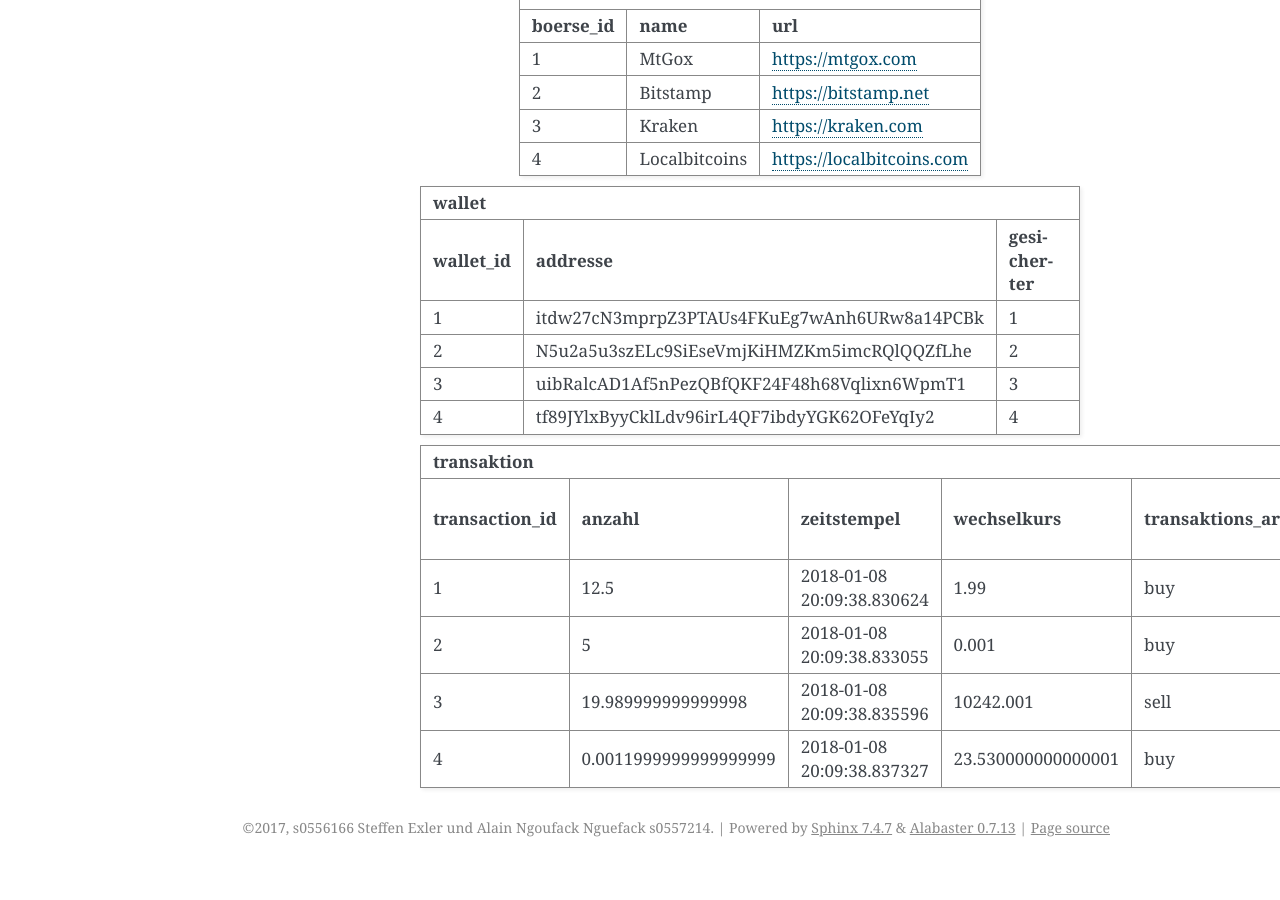
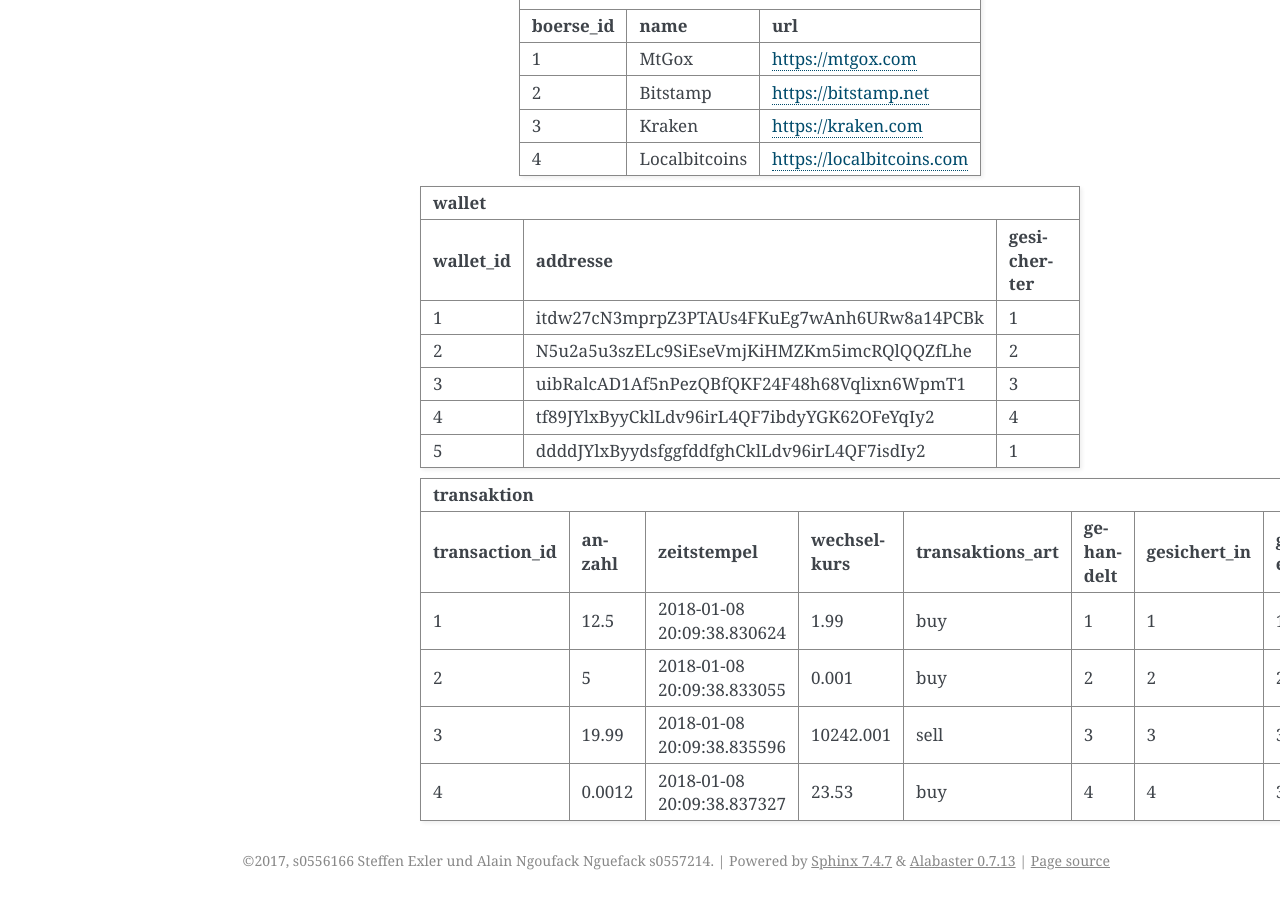
Before and after one commit to linuxluigi/java-cryptokeeper, a Sphinx documentation site: the page built from docs/implementationsentwurf.rst, in a window 1280 px wide and 900 px high, scrolled down 1619 px. Built offline with Sphinx 7.4.7, drawn with Linux system fonts in a browser that asks for light colours; before the commit the page ends 2486 px from its top, so only the background shows below that.

Commit message:
hopefully final update

```diff
--- a/docs/conf.py
+++ b/docs/conf.py
@@ -55,9 +55,9 @@
 # built documents.
 #
 # The short X.Y version.
-version = '0.1.1'
+version = '0.1.2'
 # The full version, including alpha/beta/rc tags.
-release = '0.1.1'
+release = '0.1.2'
 
 # The language for content autogenerated by Sphinx. Refer to Dokumentation
 # for a list of supported languages.
--- a/docs/implementationsentwurf.rst
+++ b/docs/implementationsentwurf.rst
@@ -136,15 +136,16 @@
 2                             N5u2a5u3szELc9SiEseVmjKiHMZKm5imcRQlQQZfLhe  2
 3                             uibRalcAD1Af5nPezQBfQKF24F48h68Vqlixn6WpmT1  3
 4                             tf89JYlxByyCklLdv96irL4QF7ibdyYGK62OFeYqIy2  4
+5                             ddddJYlxByydsfggfddfghCklLdv96irL4QF7isdIy2  1
 ============================  ===========================================  ==============
 
-============================  ============================  ============================  ============================  ============================  ============================  ============================
+============================  ============================  ============================  ============================  ============================  ============================  ============================  ============================
 transaktion
-----------------------------------------------------------------------------------------------------------------------------------------------------------------------------------------------------------------
-transaction_id                anzahl                        zeitstempel                   wechselkurs                   transaktions_art              gehandelt                     gesichert_in
-============================  ============================  ============================  ============================  ============================  ============================  ============================
-1                             12.5                          2018-01-08 20:09:38.830624    1.99                          buy                           1                             1
-2                             5                             2018-01-08 20:09:38.833055    0.001                         buy                           2                             2
-3                             19.989999999999998            2018-01-08 20:09:38.835596    10242.001                     sell                          3                             3
-4                             0.0011999999999999999         2018-01-08 20:09:38.837327    23.530000000000001            buy                           4                             4
-============================  ============================  ============================  ============================  ============================  ============================  ============================
+----------------------------------------------------------------------------------------------------------------------------------------------------------------------------------------------------------------------------------------------
+transaction_id                anzahl                        zeitstempel                   wechselkurs                   transaktions_art              gehandelt                     gesichert_in                  gehoert
+============================  ============================  ============================  ============================  ============================  ============================  ============================  ============================
+1                             12.5                          2018-01-08 20:09:38.830624    1.99                          buy                           1                             1                             1
+2                             5                             2018-01-08 20:09:38.833055    0.001                         buy                           2                             2                             2
+3                             19.99                         2018-01-08 20:09:38.835596    10242.001                     sell                          3                             3                             3
+4                             0.0012                        2018-01-08 20:09:38.837327    23.53                         buy                           4                             4                             3
+============================  ============================  ============================  ============================  ============================  ============================  ============================  ============================
--- a/docs/index.rst
+++ b/docs/index.rst
@@ -14,3 +14,5 @@
    er-diagramm
    implementationsentwurf
    sql-script
+   operatorbaum
+   sql-commands
```
Also changed, not shown: other parts of docs/implementationsentwurf.rst (+2 -2 lines), docs/_static/Operatorbaum.xml (added, +1 -0 lines), docs/operatorbaum.rst (added, +18 -0 lines), docs/sql-commands.rst (added, +51 -0 lines), docs/_static/Operatorbaum.png (added), 3 other files.
